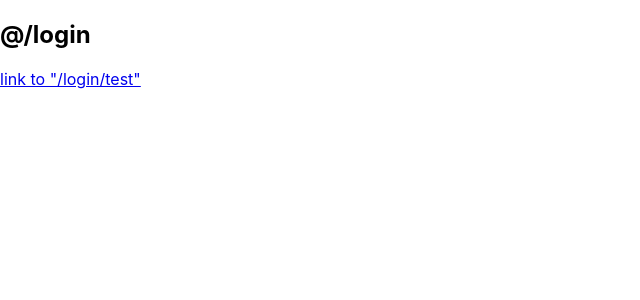
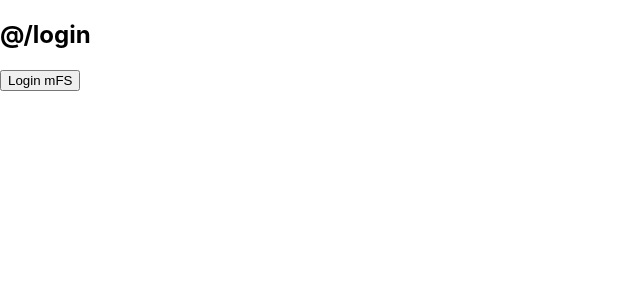
Before and after one commit to kimlintu/grupp17, a React (Create React App) app: page /login in a window 1280 px wide. Shown: the top 300 px of the page, without its empty margins (0-640 px from the left). Built offline with nearby package versions, Linux system fonts and the light colour scheme.

Commit message:
added button to loginscreen

```diff
--- a/src/App.js
+++ b/src/App.js
@@ -21,7 +21,7 @@ function App() {
           <Link to="/">
             Home <br />
           </Link>
-          <Link to="login">
+          <Link to="/login">
             Login <br />
           </Link>
         </Route>
--- a/src/view/loginView.js
+++ b/src/view/loginView.js
@@ -6,9 +6,13 @@ const LoginView = () => {
 
   return <div>
     <h2>@/login</h2>
+
     <Link to={`${match.path}/test`}>
-      link to "/login/test"
+      <button>
+        Login mFS
+      </button>
     </Link>
+
   </div>
 };
 
```
Also changed, not shown: 1 other file (tests, documents, lock files or other folders).
